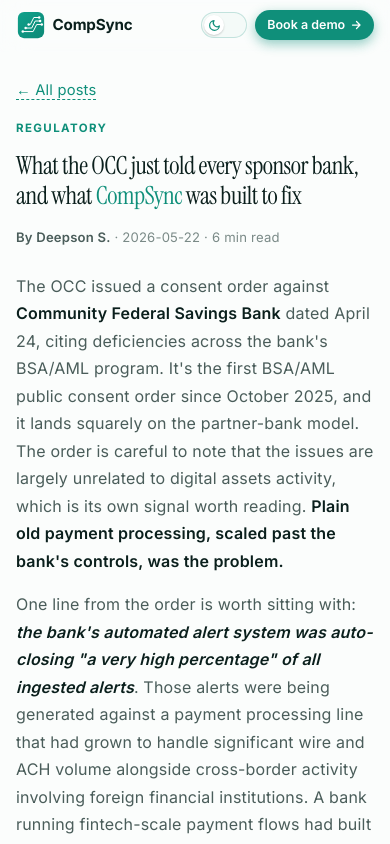
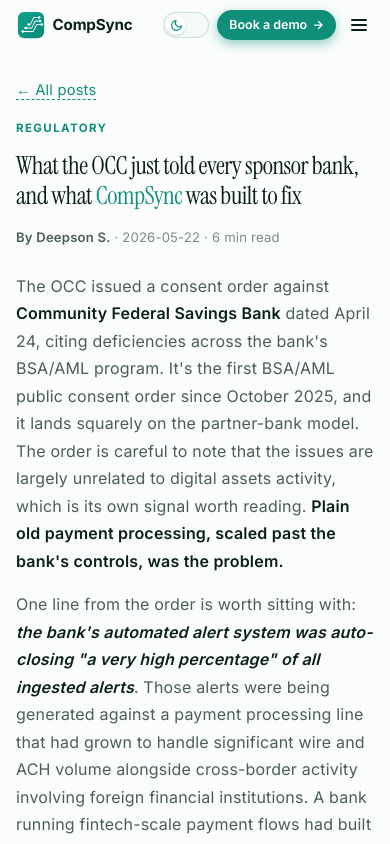
Before and after one commit to compsync-ai/compsync-portfolio, a Vue app: page /blog/occ-cfsb-consent-order in a window 390 px wide. Shown: the top 844 px of the page. Built offline with nearby package versions, Linux system fonts and the light colour scheme.

Commit message:
fix: added menu items in small screen sizes

```diff
--- a/src/components/preview/PreviewHeader.vue
+++ b/src/components/preview/PreviewHeader.vue
@@ -1,5 +1,5 @@
 <script setup>
-import { computed, onBeforeUnmount, onMounted, ref } from "vue";
+import { computed, onBeforeUnmount, onMounted, ref, watch } from "vue";
 import { useRoute } from "vue-router";
 import { useTheme } from "../../composables/useTheme";
 import brandLogo from "../../assets/logo-compsync.svg";
@@ -9,6 +9,7 @@
 const { theme, toggleTheme } = useTheme();
 const route = useRoute();
 const isScrolled = ref(false);
+const mobileOpen = ref(false);
 
 const isBlog = computed(() => route.name === "blog-index" || route.name === "blog-post");
 
@@ -16,13 +17,36 @@
   isScrolled.value = window.scrollY > 24;
 }
 
+function toggleMobile() {
+  mobileOpen.value = !mobileOpen.value;
+}
+function closeMobile() {
+  mobileOpen.value = false;
+}
+function onKey(e) {
+  if (e.key === "Escape") closeMobile();
+}
+
+// Close the menu whenever the route changes — covers nav clicks and any
+// programmatic navigation that bypasses our click handlers.
+watch(() => route.fullPath, closeMobile);
+
+// Lock the page scroll while the menu is open so the panel doesn't drag.
+watch(mobileOpen, (open) => {
+  if (typeof document === "undefined") return;
+  document.body.style.overflow = open ? "hidden" : "";
+});
+
 onMounted(() => {
   window.addEventListener("scroll", onScroll, { passive: true });
+  window.addEventListener("keydown", onKey);
   onScroll();
 });
 
 onBeforeUnmount(() => {
   window.removeEventListener("scroll", onScroll);
+  window.removeEventListener("keydown", onKey);
+  document.body.style.overflow = "";
 });
 </script>
 
@@ -70,8 +94,52 @@
             <path d="M5 12h14M13 5l7 7-7 7" stroke-linecap="round" stroke-linejoin="round" />
           </svg>
         </button>
+
+        <button
+          type="button"
+          class="hamburger"
+          :class="{ 'hamburger--open': mobileOpen }"
+          :aria-label="mobileOpen ? 'Close menu' : 'Open menu'"
+          :aria-expanded="mobileOpen"
+          @click="toggleMobile"
+        >
+          <span></span><span></span><span></span>
+        </button>
       </div>
     </div>
+
+    <!-- Mobile slide-down menu (shown ≤880px via CSS, button does the show/hide). -->
+    <Transition name="mobile-menu">
+      <nav
+        v-if="mobileOpen"
+        class="preview-header__mobile"
+        aria-label="Mobile navigation"
+        @click.self="closeMobile"
+      >
+        <ul>
+          <li>
+            <router-link :to="{ path: '/', hash: '#platform' }" @click="closeMobile">
+              Platform
+            </router-link>
+          </li>
+          <li>
+            <router-link :to="{ path: '/', hash: '#workflow' }" @click="closeMobile">
+              Workflow
+            </router-link>
+          </li>
+          <li>
+            <router-link :to="{ path: '/', hash: '#industries' }" @click="closeMobile">
+              Industries
+            </router-link>
+          </li>
+          <li>
+            <router-link to="/blog" @click="closeMobile" :class="{ 'is-active': isBlog }">
+              Blog
+            </router-link>
+          </li>
+        </ul>
+      </nav>
+    </Transition>
   </header>
 </template>
 
@@ -231,12 +299,93 @@
   transform: translateX(3px);
 }
 
+/* Hamburger — hidden on desktop, shown below 880px in the actions group. */
+.hamburger {
+  display: none;
+  width: 30px;
+  height: 30px;
+  border-radius: 8px;
+  border: 0;
+  background: transparent;
+  padding: 0;
+  cursor: pointer;
+  position: relative;
+}
+.hamburger span {
+  display: block;
+  position: absolute;
+  left: 7px;
+  right: 7px;
+  height: 2px;
+  background: var(--text-primary);
+  border-radius: 99px;
+  transform-origin: center;
+  transition: transform 260ms var(--ease-out-quint), opacity 200ms ease, top 260ms var(--ease-out-quint);
+}
+.hamburger span:nth-child(1) { top: 9px; }
+.hamburger span:nth-child(2) { top: 14px; }
+.hamburger span:nth-child(3) { top: 19px; }
+/* X state when open. */
+.hamburger--open span:nth-child(1) { top: 14px; transform: rotate(45deg); }
+.hamburger--open span:nth-child(2) { opacity: 0; }
+.hamburger--open span:nth-child(3) { top: 14px; transform: rotate(-45deg); }
+
+/* Slide-down panel below the sticky header. */
+.preview-header__mobile {
+  position: absolute;
+  top: 100%;
+  left: 0;
+  right: 0;
+  background: color-mix(in srgb, var(--bg-canvas) 92%, transparent);
+  backdrop-filter: blur(14px) saturate(180%);
+  -webkit-backdrop-filter: blur(14px) saturate(180%);
+  border-bottom: 1px solid var(--border-subtle);
+  box-shadow: 0 18px 30px -10px color-mix(in srgb, var(--brand) 12%, transparent);
+}
+.preview-header__mobile ul {
+  list-style: none;
+  margin: 0;
+  padding: 0.5rem 1rem 1rem;
+  display: grid;
+  gap: 0.15rem;
+}
+.preview-header__mobile li a {
+  display: block;
+  padding: 0.85rem 0.85rem;
+  color: var(--text-primary);
+  font-size: 1.02rem;
+  font-weight: 600;
+  letter-spacing: -0.005em;
+  border-radius: 10px;
+  transition: background 180ms ease, color 180ms ease;
+}
+.preview-header__mobile li a:hover {
+  background: var(--bg-elevated);
+  color: var(--brand);
+}
+.preview-header__mobile li a.is-active {
+  background: color-mix(in srgb, var(--brand) 10%, transparent);
+  color: var(--brand);
+}
+
+/* Transition for the slide-down panel. */
+.mobile-menu-enter-active,
+.mobile-menu-leave-active {
+  transition: transform 280ms var(--ease-out-quint), opacity 240ms ease;
+}
+.mobile-menu-enter-from,
+.mobile-menu-leave-to {
+  transform: translateY(-12px);
+  opacity: 0;
+}
+
 @media (max-width: 880px) {
   .preview-header__nav { display: none; }
   .preview-header__inner { grid-template-columns: auto 1fr; }
   /* Hold actions to their content width and pin them to the right edge
      so the button doesn't sit in the middle of a stretched 1fr track. */
   .preview-header__actions { justify-self: end; gap: 0.6rem; }
+  .hamburger { display: inline-block; }
 }
 
 @media (max-width: 480px) {
```
